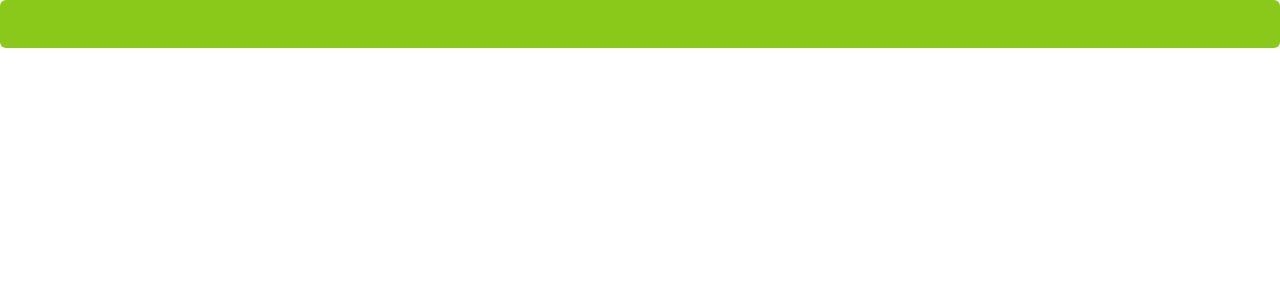
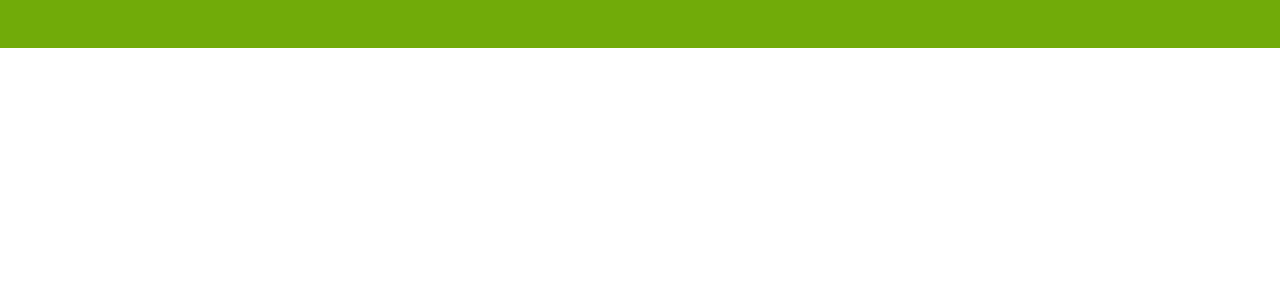
Before and after one commit to Pillin/poc-egg-chakra, a Next.js app: page /components/core/Button in a window 1280 px wide. Shown: the top 300 px of the page. Built offline with nearby package versions, Linux system fonts and the light colour scheme.

Commit message:
added variants to switch dark mode

```diff
--- a/pages/components/core/Button.tsx
+++ b/pages/components/core/Button.tsx
@@ -3,7 +3,7 @@
 const InputComponent = (props: { colspan: number; label: string }) => {
   return (
     <GridItem colSpan={props.colspan}>
-      <Button colorScheme="brand" size="lg" w="full">
+      <Button variant="primary" size="lg" w="full">
         {props.label}
       </Button>
     </GridItem>
--- a/themes/index.ts
+++ b/themes/index.ts
@@ -4,6 +4,8 @@
   withDefaultColorScheme,
   withDefaultVariant
 } from "@chakra-ui/react";
+
+import { mode } from "@chakra-ui/theme-tools";
 
 const InputSelectStyles = {
   variants: {
@@ -21,6 +23,13 @@
         borderRadius: "none"
       }
     }
+  }
+};
+
+const brandRing = {
+  _focus: {
+    ring: 2,
+    ringColor: "brand.500"
   }
 };
 
@@ -45,16 +54,29 @@
       body: `Inter, ${base.fonts?.body}`
     },
     components: {
+      Button: {
+        variants: {
+          primary: (props: any) => ({
+            rounded: "none",
+            ...brandRing,
+            color: mode("white", "gray.800")(props),
+            background: mode("brand.500", "brand.200")(props),
+            _hover: {
+              backgroundColor: mode("brand.600", "brand.300")(props)
+            },
+            _active: {
+              backgroundColor: mode("brand.700", "brand.400")(props)
+            }
+          })
+        }
+      },
       Input: { ...InputSelectStyles },
       Select: { ...InputSelectStyles },
       Checkbox: {
         baseStyle: {
           control: {
             borderRadius: "none",
-            _focus: {
-              ring: 2,
-              ringColor: "brand.500"
-            }
+            ...brandRing
           }
         }
       }
```
